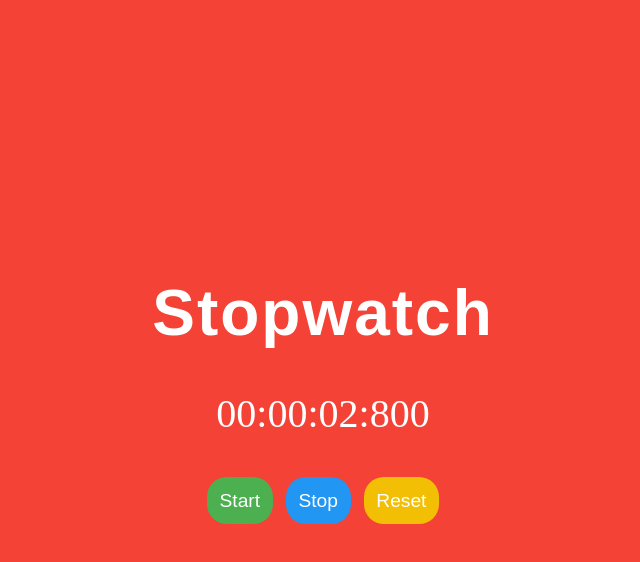
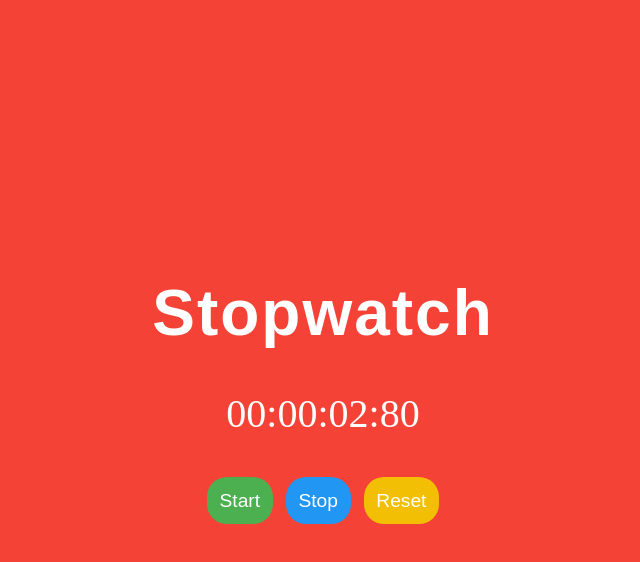
Before and after one commit to Oyewande/AltSchool, a plain HTML site: page Karatu501/exam/index.html in a window 1280 px wide. Both pictures are taken after a click on the button "Start". Shown: the whole page, without its empty margins (317-957 px from the left). Drawn offline with Linux system fonts and the light colour scheme.

Commit message:
Adjusted the stopwatch display

```diff
--- a/Karatu501/exam/index.html
+++ b/Karatu501/exam/index.html
@@ -10,7 +10,7 @@
     <div class="container">
         <h1>Stopwatch</h1>
 
-        <div id="watch">00:00:00:000</div>
+        <div id="watch">00:00:00:00</div>
 
         <div class="buttons">
             <button id="start" type="button">Start</button>
--- a/Karatu501/exam/index.js
+++ b/Karatu501/exam/index.js
@@ -14,9 +14,9 @@ function displayTime() {
   let hr = hours < 10 ? "0" + hours : hours;
   let min = minutes < 10 ? "0" + minutes : minutes;
   let sec = seconds < 10 ? "0" + seconds : seconds;
-  let ms = milliseconds < 10 ? "00" + milliseconds :
-           milliseconds < 100 ? "0" + milliseconds :
-           milliseconds;
+  let ms = Math.floor(milliseconds / 10)
+    .toString()
+    .padStart(2, "0");
 
   display.innerText = `${hr}:${min}:${sec}:${ms}`;
 }
```
